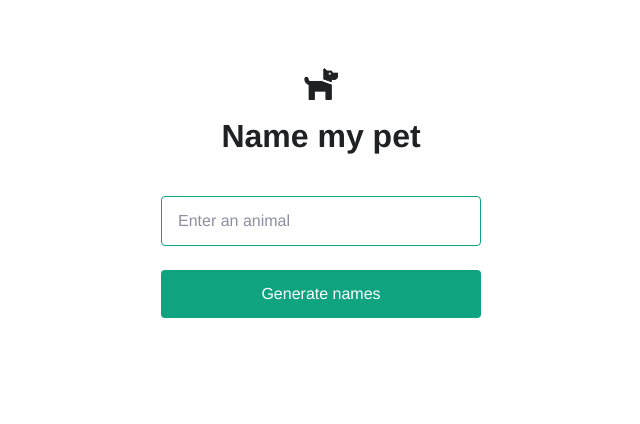
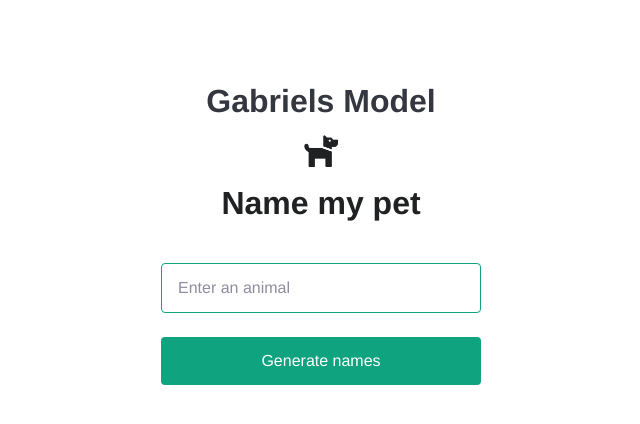
Before and after one commit to openai/openai-quickstart-node, a Next.js app: page / in a window 1280 px wide. Shown: the top 424 px of the page, without its empty margins (319-959 px from the left). Built offline with nearby package versions, Linux system fonts and the light colour scheme; a web font is replaced by a local one.

Commit message:
setting up

```diff
--- a/pages/index.js
+++ b/pages/index.js
@@ -39,6 +39,7 @@ export default function Home() {
       </Head>
 
       <main className={styles.main}>
+        <div><h1>Gabriels Model</h1></div>
         <img src="/dog.png" className={styles.icon} />
         <h3>Name my pet</h3>
         <form onSubmit={onSubmit}>
```
Also changed, not shown: 2 other files (tests, documents, lock files or other folders).
